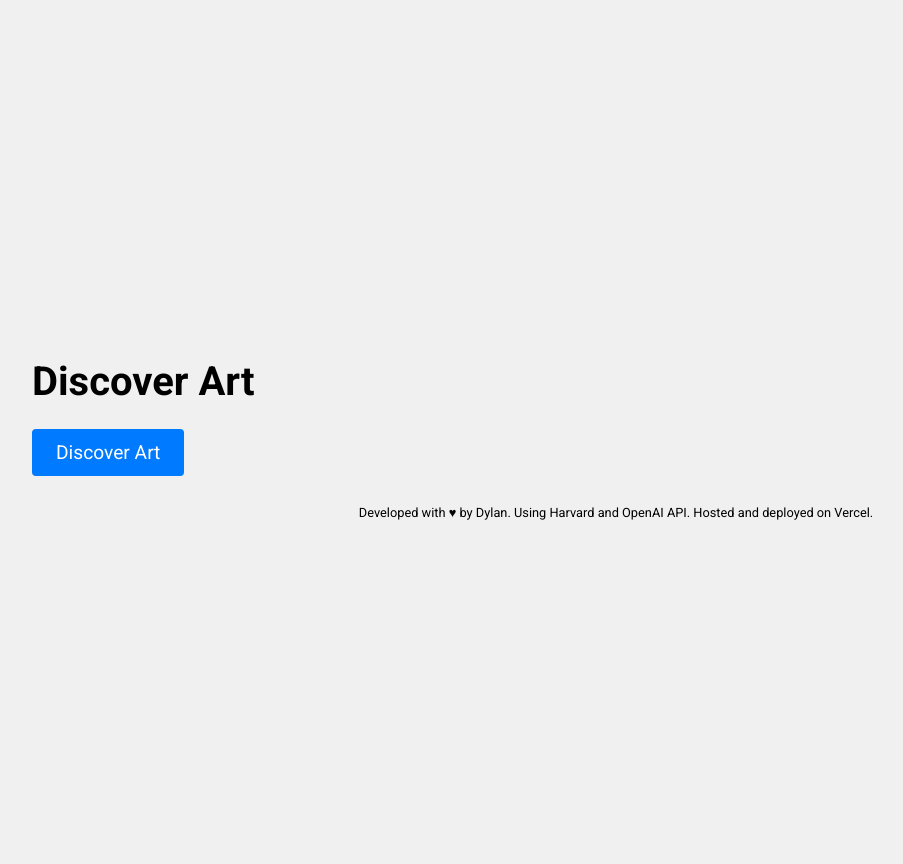
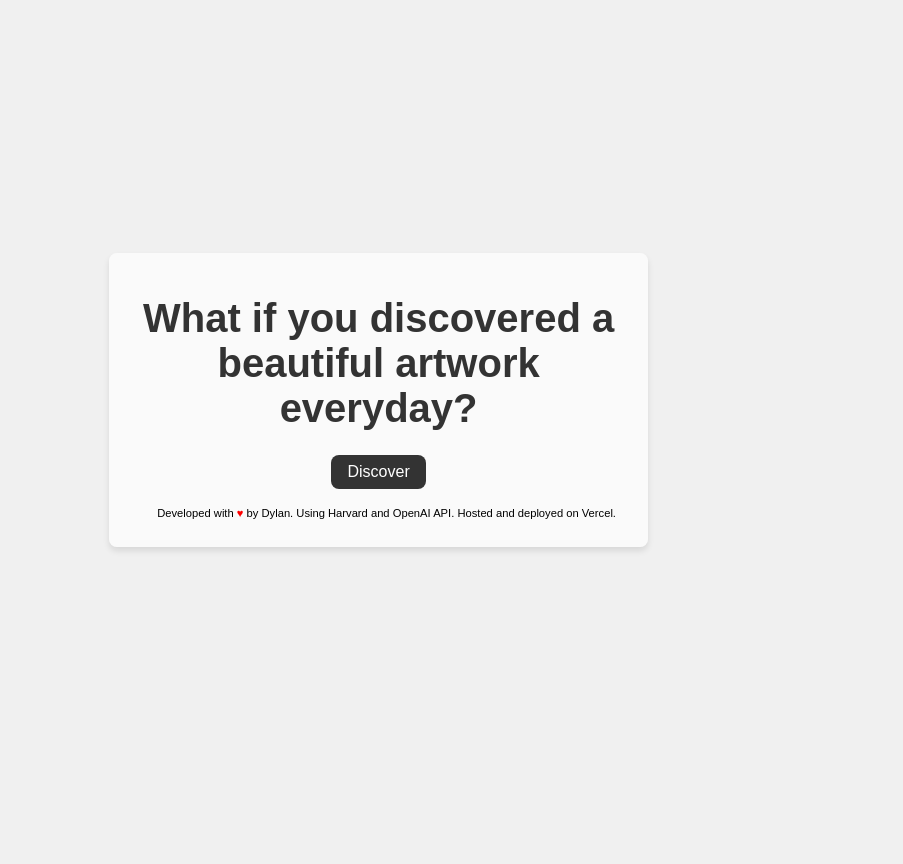
Before and after one commit to demianarc/apppaint, a Flask app: template templates/index.html in a window 1280 px wide. Shown: the whole page, without its empty margins (8-911 px from the left). After the commit the page ends 551 px from the top, so only its background shows below. Run offline with Flask 2, Linux system fonts and the light colour scheme; the template is opened without the code that fills it, so the values that code supplies are empty.

Commit message:
“design”

```diff
--- a/app.py
+++ b/app.py
@@ -1,4 +1,5 @@
 from flask import Flask, render_template
+from flask import Flask, render_template, jsonify
 import requests
 from bs4 import BeautifulSoup
 import openai
@@ -63,6 +64,11 @@ def painting_of_the_day():
     painting["info"] = painting_info
     return render_template('index.html', painting=painting)
 
+@app.route('/background_image')
+def background_image():
+    painting = scrape_painting()
+    return jsonify({"image_url": painting["image_url"]})
+
 if __name__ == '__main__':
     import os
     port = int(os.environ.get("PORT", 5000))
--- a/static/css/style.css
+++ b/static/css/style.css
@@ -1,79 +1,93 @@
-@import url('https://fonts.googleapis.com/css2?family=Roboto:wght@300;400;700&display=swap');
-
 body {
-  font-family: 'Roboto', sans-serif;
+  font-family: Arial, sans-serif;
   margin: 0;
   padding: 0;
-  min-height: 100vh;
-  background-color: #f0f0f0;
-}
-
-.container {
   display: flex;
   justify-content: center;
   align-items: center;
   min-height: 100vh;
-  padding: 2rem;
+  background-color: #f0f0f0;
+  background-image: url('/background_image');
+  background-size: cover;
+  background-position: center;
+  background-blur: 10px;
+}
+
+.container {
+  max-width: 1200px;
+  display: flex;
+  justify-content: center;
+  align-items: center;
 }
 
 .content {
   display: flex;
-  flex-direction: column;
   justify-content: space-between;
-  max-width: 1200px;
   width: 100%;
-  margin: 0 auto;
 }
 
 .left {
   flex: 1;
-  padding-right: 2rem;
-  text-align: left;
+  text-align: center;
+  background-color: rgba(255, 255, 255, 0.7);
+  padding: 1rem;
+  border-radius: 0.5rem;
+  box-shadow: 0 4px 6px rgba(0, 0, 0, 0.1);
   }
 
   .right {
   flex: 1;
-  padding-left: 2rem;
-}
-
-h1 {
-  font-size: 2.5rem;
-  margin-bottom: 1.5rem;
-}
-
-h2 {
-  font-size: 1.5rem;
-  margin-bottom: 0.5rem;
-}
-
-button {
-  font-family: 'Roboto', sans-serif;
-  background-color: #007AFF;
-  border: none;
-  border-radius: 4px;
-  color: white;
-  font-size: 1.2rem;
-  padding: 12px 24px;
-  cursor: pointer;
-  transition: background-color 0.2s;
-}
-
-button:hover {
-  background-color: #005BD2;
-}
-
-button:active {
-  background-color: #004BBF;
+  display: flex;
+  justify-content: center;
+  align-items: center;
   }
 
   .painting {
   max-width: 100%;
   height: auto;
   box-shadow: 0 4px 6px rgba(0, 0, 0, 0.1);
+  border-radius: 0.5rem;
+  }
+
+  h1 {
+  font-size: 2.5rem;
+  margin-bottom: 1.5rem;
+  color: #333;
+  }
+
+  h2 {
+  font-size: 1.5rem;
+  margin-bottom: 0.5rem;
+  font-weight: bold;
+  }
+
+  p {
+  margin-bottom: 0.5rem;
+  line-height: 1.6;
+  text-indent: 1rem;
   }
 
   .credit {
-  font-size: 0.8rem;
-  text-align: center;
-  padding-top: 1rem;
+  font-size: 0.7rem;
+  margin-top: 1rem;
   }
+
+  .credit span {
+  color: red;
+  }
+
+  button {
+  background-color: #333;
+  color: #fff;
+  border: none;
+  padding: 0.5rem 1rem;
+  font-size: 1rem;
+  border-radius: 0.5rem;
+  cursor: pointer;
+  transition: all 0.3s ease;
+  }
+
+  button:hover {
+  background-color: #555;
+  box-shadow: 0 4px 6px rgba(0, 0, 0, 0.1);
+  }
--- a/templates/index.html
+++ b/templates/index.html
@@ -10,8 +10,8 @@
     <div class="container">
         <div class="content">
             <div class="left">
-                <h1>Discover Art</h1>
-                <button id="discover-art">Discover Art</button>
+                <h1>What if you discovered a beautiful artwork everyday?</h1>
+                <button id="discover-art">Discover</button>
                 <div id="loader" style="display:none;">
                     <img src="/static/images/loader.gif" alt="Loading...">
                 </div>
@@ -19,11 +19,14 @@
                     <h2>{{ painting.title }}</h2>
                     <p>By {{ painting.artist }} ({{ painting.date }})</p>
                     <p>{{ painting.info }}</p>
+                    <button id="discover-another">Discover Another</button>
                 </div>
                 <p class="credit">Developed with <span>&hearts;</span> by Dylan. Using Harvard and OpenAI API. Hosted and deployed on Vercel.</p>
             </div>
             <div class="right">
-                <img src="{{ painting.image_url }}" alt="{{ painting.title }}" class="painting" id="painting-img" style="display:none;">
+                <a href="{{ painting.harvard_url }}" target="_blank">
+                    <img src="{{ painting.image_url }}" alt="{{ painting.title }}" class="painting" id="painting-img" style="display:none;">
+                </a>
             </div>
         </div>
     </div>
@@ -50,6 +53,10 @@
                 showArt();
             }, 1000);
         });
+
+        document.getElementById('discover-another').addEventListener('click', function() {
+            location.reload();
+        });
     </script>
 </body>
 </html>
```
Lines whose indentation alone changed are shown as unchanged.
